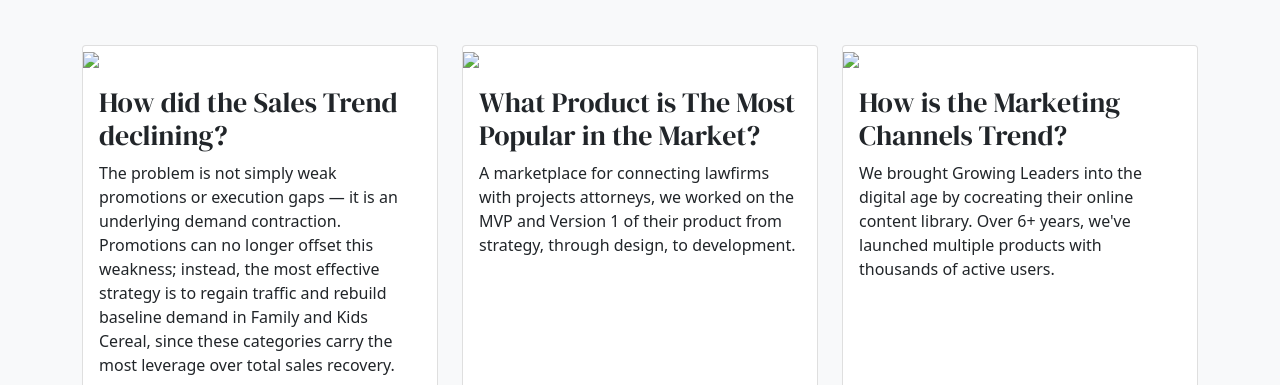
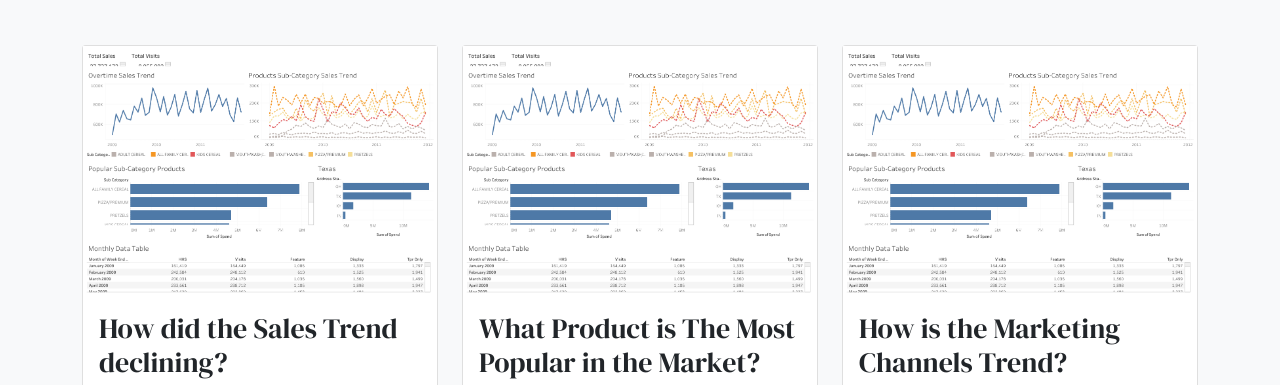
Before and after one commit to atarnvandi/DataAnalyst, a plain HTML site: page index.html in a window 1280 px wide. Shown: the part 1218-1603 px from the top of the page. Drawn offline with nearby package versions, Linux system fonts and the light colour scheme.

Commit message:
Update index.html
updating image

```diff
--- a/index.html
+++ b/index.html
@@ -136,8 +136,8 @@
       <div class='row mb-5'>
         <div class='col-sm-4'>
           <div class='card h-100'>
-            <div class='background-image' style='background-image: url(img/Frat Project.png)'>
-              <img src='img/Frat Project.png'>
+            <div class='background-image' style='background-image: url(img/Frat Projects.png)'>
+              <img src='img/Frat Projects.png'>
             </div>
             <div class='card-body'>
 
@@ -157,8 +157,8 @@
 
         <div class='col-sm-4'>
           <div class='card h-100'>
-            <div class='background-image' style='background-image: url(img/Frat Project.png)'>
-              <img src='img/Frat Project.png'>
+            <div class='background-image' style='background-image: url(img/Frat Projects.png)'>
+              <img src='img/Frat Projects.png'>
             </div>
             <div class='card-body'>
 
@@ -176,8 +176,8 @@
 
         <div class='col-sm-4'>
           <div class='card h-100'>
-            <div class='background-image' style='background-image: url(img/Frat Project.png)'>
-              <img src='img/Frat Project.png'>
+            <div class='background-image' style='background-image: url(img/Frat Projects.png)'>
+              <img src='img/Frat Projects.png'>
             </div>
             <div class='card-body'>
 
```
